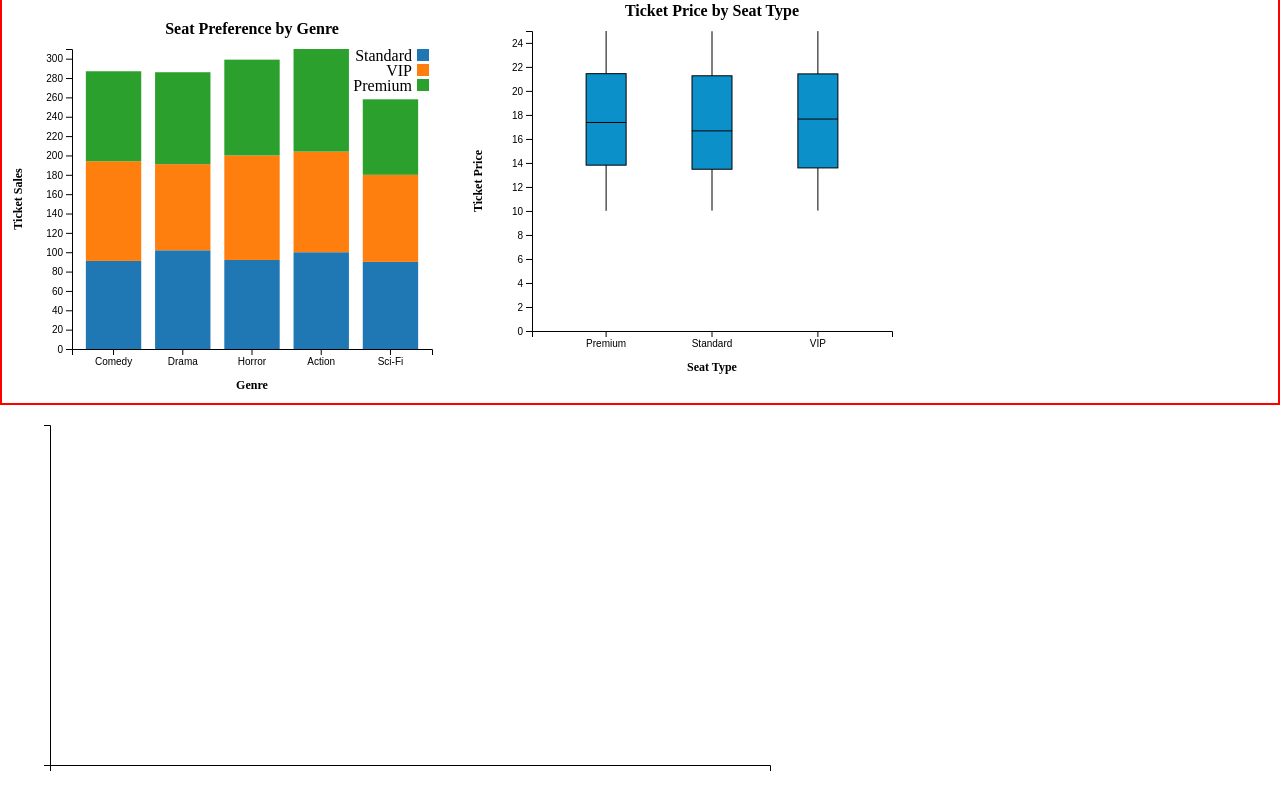
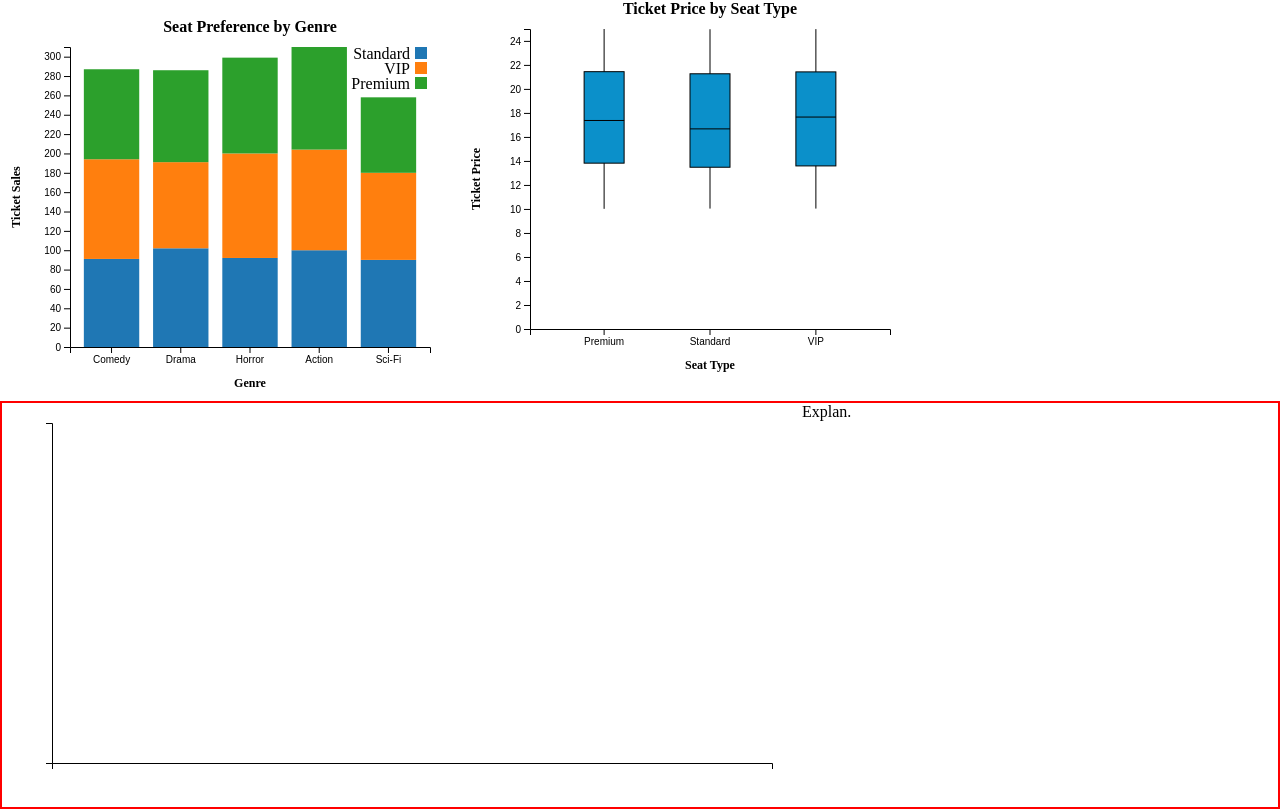
Before and after one commit to ravenusmc/cinema_hall_ticket_sales, a Vue app in the folder client/: page /data in a window 1280 px wide. Shown: the part 555-1364 px from the top of the page. Built offline with nearby package versions, Linux system fonts and the light colour scheme.

Commit message:
working on explanation component

```diff
--- /dev/null
+++ b/client/src/components/random/ExplainAgeTicketPrice.vue
@@ -0,0 +1,13 @@
+<template>
+  <div>
+      Explan.
+  </div>
+</template>
+
+<script>
+
+</script>
+
+<style scoped>
+
+</style>
--- a/client/src/views/DataView.vue
+++ b/client/src/views/DataView.vue
@@ -10,6 +10,7 @@
       </div>
       <div class="ai-graph-area">
         <AgeTicketPrice />
+        <ExplainAgeTicketPrice />
       </div>
     </div>
 </template>
@@ -21,6 +22,7 @@ import RepeatCustomer from '@/components/graphs/RepeatCustomer.vue'
 import SeatPrefGraph from '@/components/graphs/SeatPrefGraph.vue'
 import TicketPriceSeatType from '@/components/graphs/TicketPriceSeatType.vue'
 import AgeTicketPrice from '@/components/graphs/AgeTicketPrice.vue'
+import ExplainAgeTicketPrice from '@/components/random/ExplainAgeTicketPrice.vue'
 
 export default {
 	name: "DataView",
@@ -30,7 +32,8 @@ export default {
     RepeatCustomer,
     SeatPrefGraph,
     TicketPriceSeatType,
-    AgeTicketPrice
+    AgeTicketPrice,
+    ExplainAgeTicketPrice,
   },
 };
 </script>
@@ -40,6 +43,11 @@ export default {
 .graph-area {
   display: grid;
   grid-template-columns: 1fr 1fr 1fr;
+}
+
+.ai-graph-area {
+  display: grid;
+  grid-template-columns: 1fr 1fr;
   border: 2px solid red;
 }
 
```
